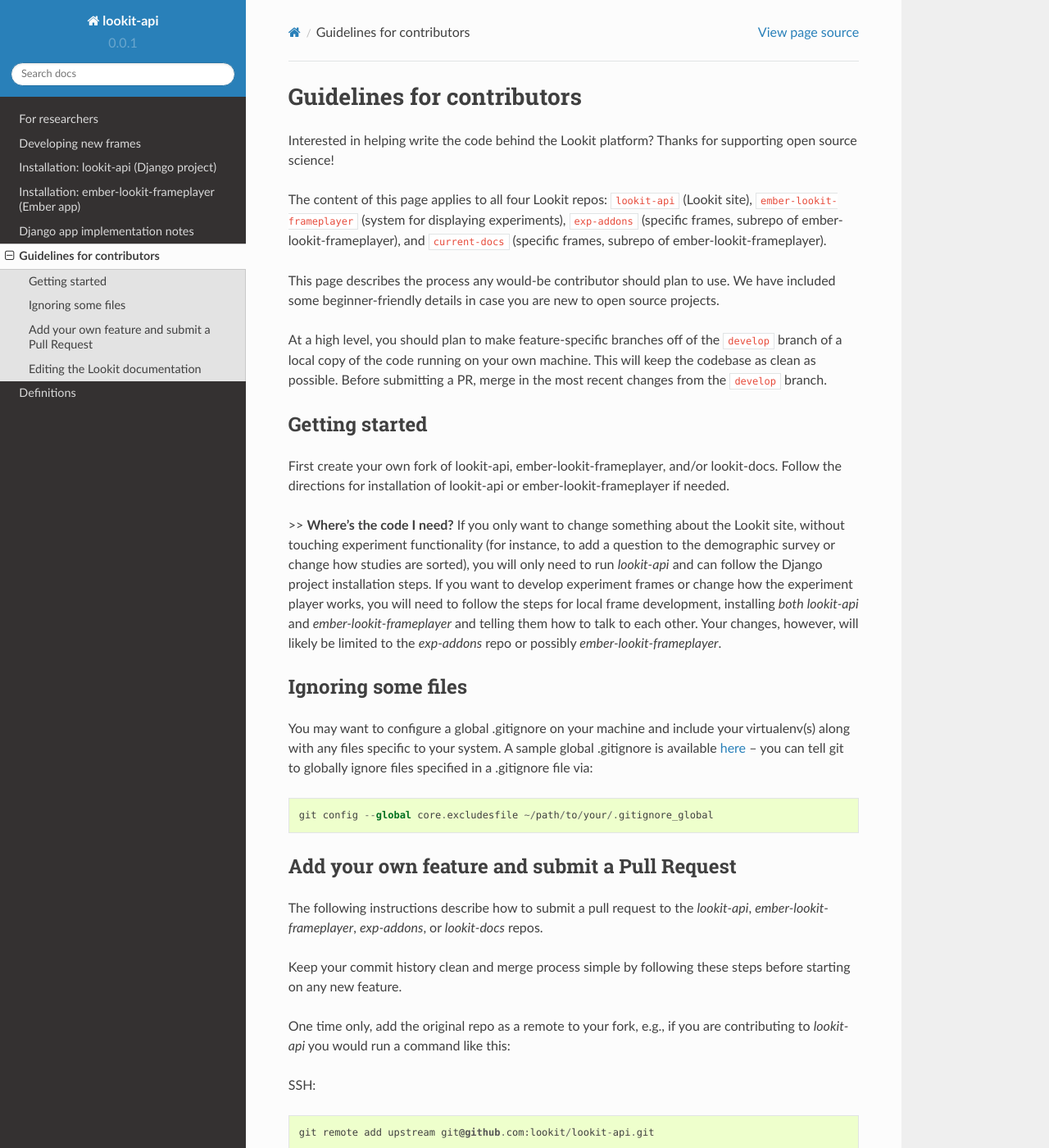
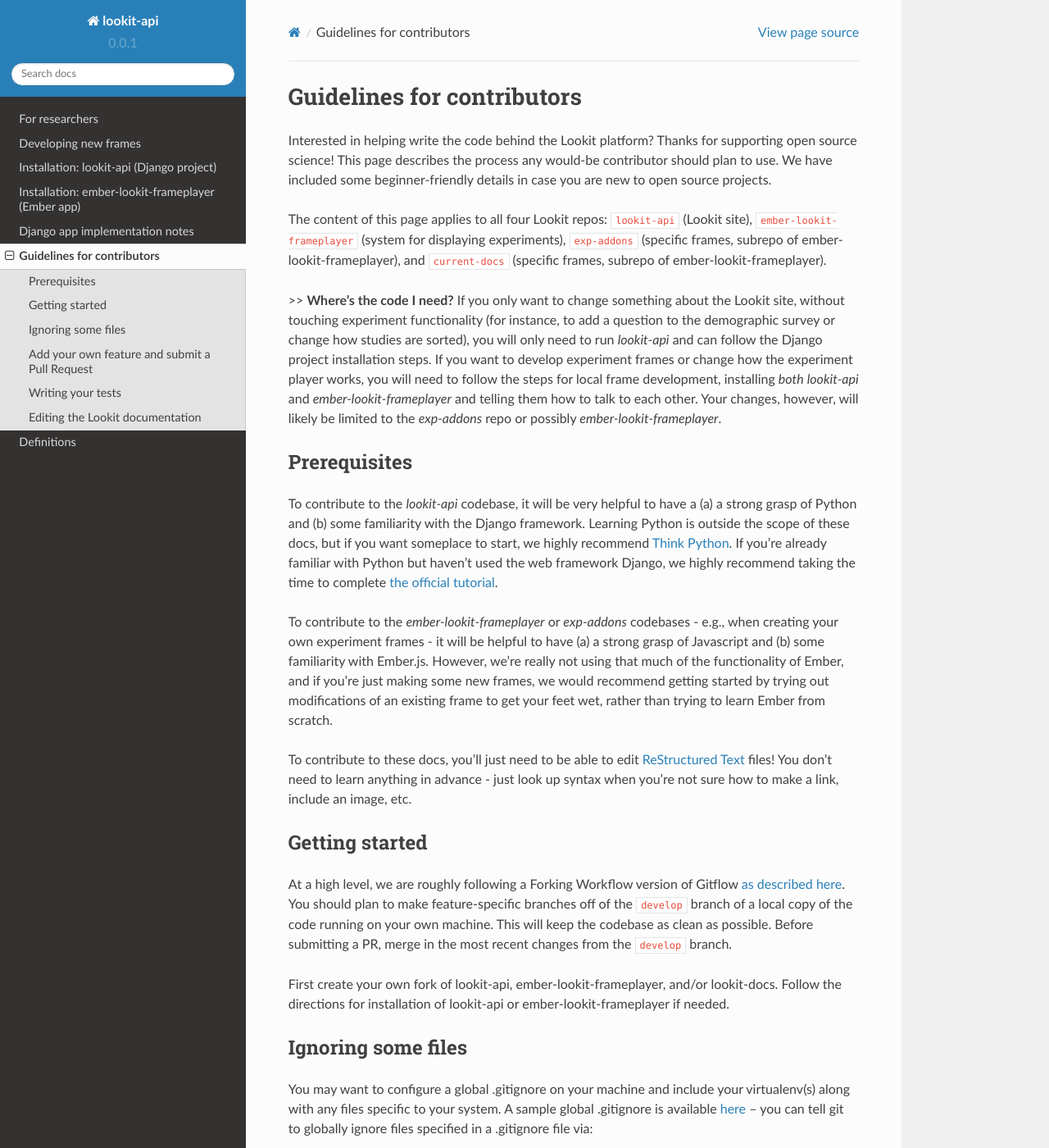
Before and after one commit to lookit/lookit-docs, a Sphinx documentation site: the page built from docs/source/contributor-guidelines.rst, in a window 1280 px wide and 1400 px high. Shown: the whole window at 82% size. Built offline with Sphinx 7.4.7 and the Read the Docs theme 2.0.0, drawn with Linux system fonts in a browser that asks for light colours; some of the changed text lies outside the part shown.

Commit message:
update contributor guidelines to include information about writing tests, the Gitflow model, and what you might want to learn ahead of time

```diff
--- a/docs/source/contributor-guidelines.rst
+++ b/docs/source/contributor-guidelines.rst
@@ -2,20 +2,28 @@
 Guidelines for contributors
 ==================================
 
-Interested in helping write the code behind the Lookit platform?  Thanks for supporting open source science!
+Interested in helping write the code behind the Lookit platform?  Thanks for supporting open source science! This page describes the process any would-be contributor should plan to use.  We have included some beginner-friendly details in case you are new to open source projects.
 
 The content of this page applies to all four Lookit repos: ``lookit-api`` (Lookit site), ``ember-lookit-frameplayer`` (system for displaying experiments), ``exp-addons`` (specific frames, subrepo of ember-lookit-frameplayer), and  ``current-docs`` (specific frames, subrepo of ember-lookit-frameplayer).
 
-This page describes the process any would-be contributor should plan to use.  We have included some beginner-friendly details in case you are new to open source projects.
+>> **Where's the code I need?** If you only want to change something about the Lookit site, without touching experiment functionality (for instance, to add a question to the demographic survey or change how studies are sorted), you will only need to run `lookit-api` and can follow the Django project installation steps. If you want to develop experiment frames or change how the experiment player works, you will need to follow the steps for local frame development, installing *both* `lookit-api` and `ember-lookit-frameplayer` and telling them how to talk to each other. Your changes, however, will likely be limited to the `exp-addons` repo or possibly `ember-lookit-frameplayer`.
 
-At a high level, you should plan to make feature-specific branches off of the ``develop`` branch of a local copy of the code running on your own machine.  This will keep the codebase as clean as possible.  Before submitting a PR, merge in the most recent changes from the ``develop`` branch.
+Prerequisites
+~~~~~~~~~~~~~~~
+
+To contribute to the `lookit-api` codebase, it will be very helpful to have a (a) a strong grasp of Python and (b) some familiarity with the Django framework. Learning Python is outside the scope of these docs, but if you want someplace to start, we highly recommend `Think Python <http://greenteapress.com/thinkpython2/html/index.html>`_. If you're already familiar with Python but haven't used the web framework Django, we highly recommend taking the time to complete `the official tutorial <https://docs.djangoproject.com/en/2.1/intro/tutorial01/>`_.
+
+To contribute to the `ember-lookit-frameplayer` or `exp-addons` codebases - e.g., when creating your own experiment frames - it will be helpful to have (a) a strong grasp of Javascript and (b) some familiarity with Ember.js. However, we're really not using that much of the functionality of Ember, and if you're just making some new frames, we would recommend getting started by trying out modifications of an existing frame to get your feet wet, rather than trying to learn Ember from scratch.
+
+To contribute to these docs, you'll just need to be able to edit `ReStructured Text  <http://www.sphinx-doc.org/en/master/usage/restructuredtext/basics.html>`_ files! You don't need to learn anything in advance - just look up syntax when you're not sure how to make a link, include an image, etc.
 
 Getting started
 ~~~~~~~~~~~~~~~~~~~
 
+At a high level, we are roughly following a Forking Workflow version of Gitflow `as described here <https://www.atlassian.com/git/tutorials/comparing-workflows/forking-workflow>`_. You should plan to make feature-specific branches off of the ``develop`` branch of a local copy of the code running on your own machine. This will keep the codebase as clean as possible.  Before submitting a PR, merge in the most recent changes from the ``develop`` branch.
+
 First create your own fork of lookit-api, ember-lookit-frameplayer, and/or lookit-docs. Follow the directions for installation of lookit-api or ember-lookit-frameplayer if needed.
 
->> **Where's the code I need?** If you only want to change something about the Lookit site, without touching experiment functionality (for instance, to add a question to the demographic survey or change how studies are sorted), you will only need to run `lookit-api` and can follow the Django project installation steps. If you want to develop experiment frames or change how the experiment player works, you will need to follow the steps for local frame development, installing *both* `lookit-api` and `ember-lookit-frameplayer` and telling them how to talk to each other. Your changes, however, will likely be limited to the `exp-addons` repo or possibly `ember-lookit-frameplayer`.
 
 Ignoring some files
 ~~~~~~~~~~~~~~~~~~~~
@@ -27,8 +35,6 @@
 
 Add your own feature and submit a Pull Request
 ~~~~~~~~~~~~~~~~~~~~~~~~~~~~~~~~~~~~~~~~~~~~~~~~~~~~~~~~~~
-
-The following instructions describe how to submit a pull request to the `lookit-api`, `ember-lookit-frameplayer`, `exp-addons`, or `lookit-docs` repos.
 
 Keep your commit history clean and merge process simple by following these steps before starting on any new feature.
 
@@ -82,10 +88,27 @@
 
     git push --set-upstream origin feature/my-validation-feature
 
-When your branch is ready (e.g., has comments and tests), submit a Pull Request! To do this, go to GitHub, navigate to your fork (in this case the github extension should be /your-username/lookit-api), then click `new pull request`.   Change the base to `develop` and the compare to `feature/my-validation-feature`. Finally, click `Create pull request` and describe the changes you have made. Your pull request will be reviewed by Lookit staff; changes may be requested before changes are merged into the develop branch. To allow Lookit staff to add changes directly to your feature branch, follow the directions `here <https://help.github.com/articles/allowing-changes-to-a-pull-request-branch-created-from-a-fork/>`_.
+When your branch is ready (you've tested your changes out, and your code has comments and tests), submit a Pull Request! To do this, go to GitHub, navigate to your fork (in this case the github extension should be /your-username/lookit-api), then click `new pull request`.   Change the base to `develop` and the compare to `feature/my-validation-feature`. Finally, click `Create pull request` and describe the changes you have made. Your pull request will be reviewed by Lookit staff; changes may be requested before changes are merged into the develop branch. To allow Lookit staff to add changes directly to your feature branch, follow the directions `here <https://help.github.com/articles/allowing-changes-to-a-pull-request-branch-created-from-a-fork/>`_.
 
 IMPORTANT: WHEN YOUR PR IS ACCEPTED, stop using your branch right away (or delete it altogether).  New features (or enhanced versions of your existing feature) should be created on brand new branches (after pulling in all the fresh changes from ``develop``).
 
+Writing your tests
+~~~~~~~~~~~~~~~~~~~~
+
+In `lookit-api`, you should generally add to or edit the `tests.py` file in the appropriate app (e.g., `exp/tests.py`). You can run tests like this::
+
+python manage.py test
+
+For more information see https://docs.djangoproject.com/en/2.1/topics/testing/.
+
+In `ember-lookit-frameplayer` you should generally edit the tests under `tests/`, but as
+you will see there is currently very little coverage. Just try to leave it better than you found it.
+
+In `exp-addons`, you should generally add a test file under `tests/unit/components/` if you have created a new frame. As you can see, we do not have a strong convention for this yet except for randomizer frames.
+
+To learn more about how testing is supposed to work for `ember-lookit-frameplayer` and `exp-addons`, see https://guides.emberjs.com/v2.11.0/testing/.
+
+If you are editing the documentation, please don't write tests! Just actually try building it so you'll notice if something's not formatted the way you expected.
 
 Editing the Lookit documentation
 ~~~~~~~~~~~~~~~~~~~~~~~~~~~~~~~~~~~~
```
